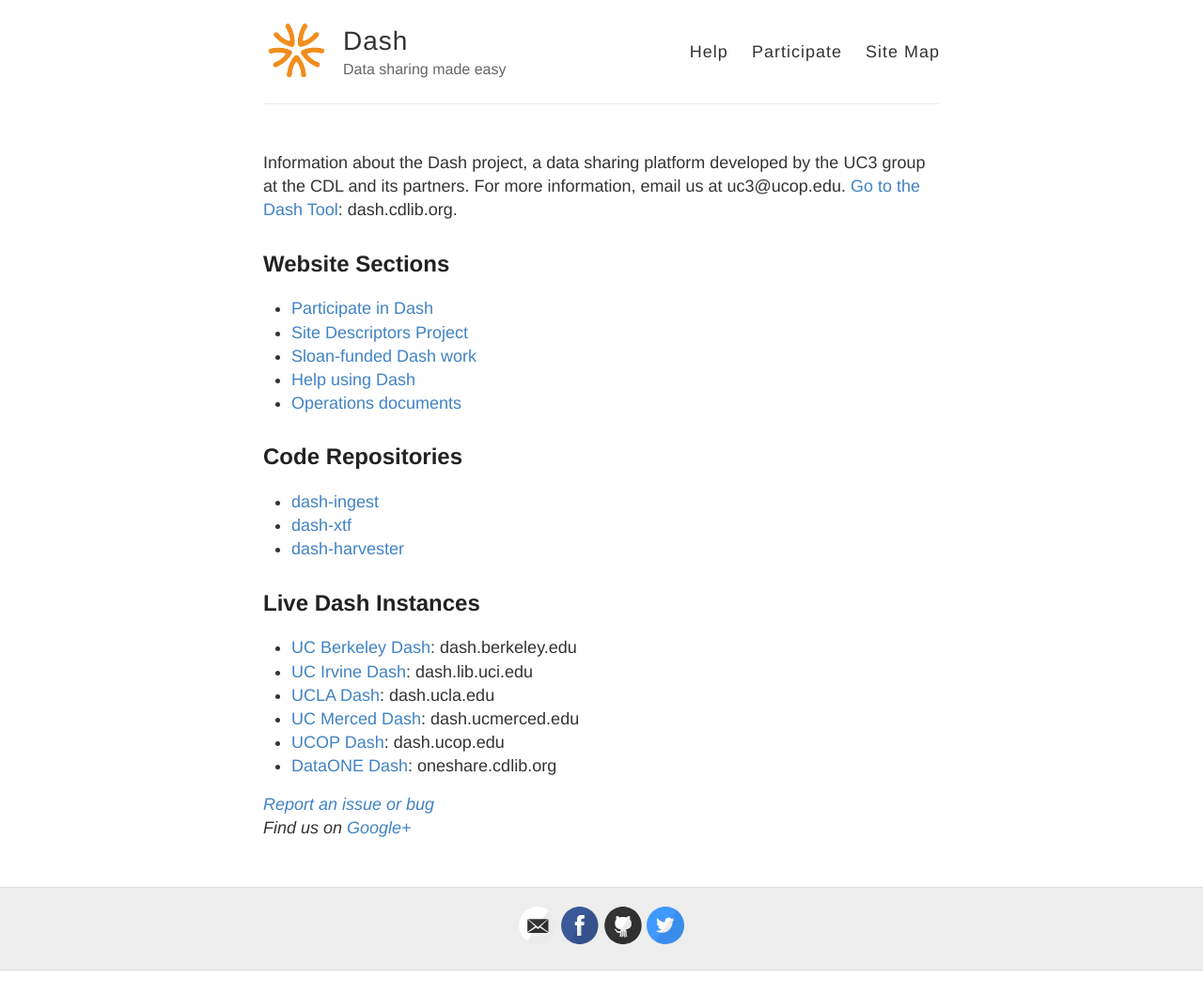
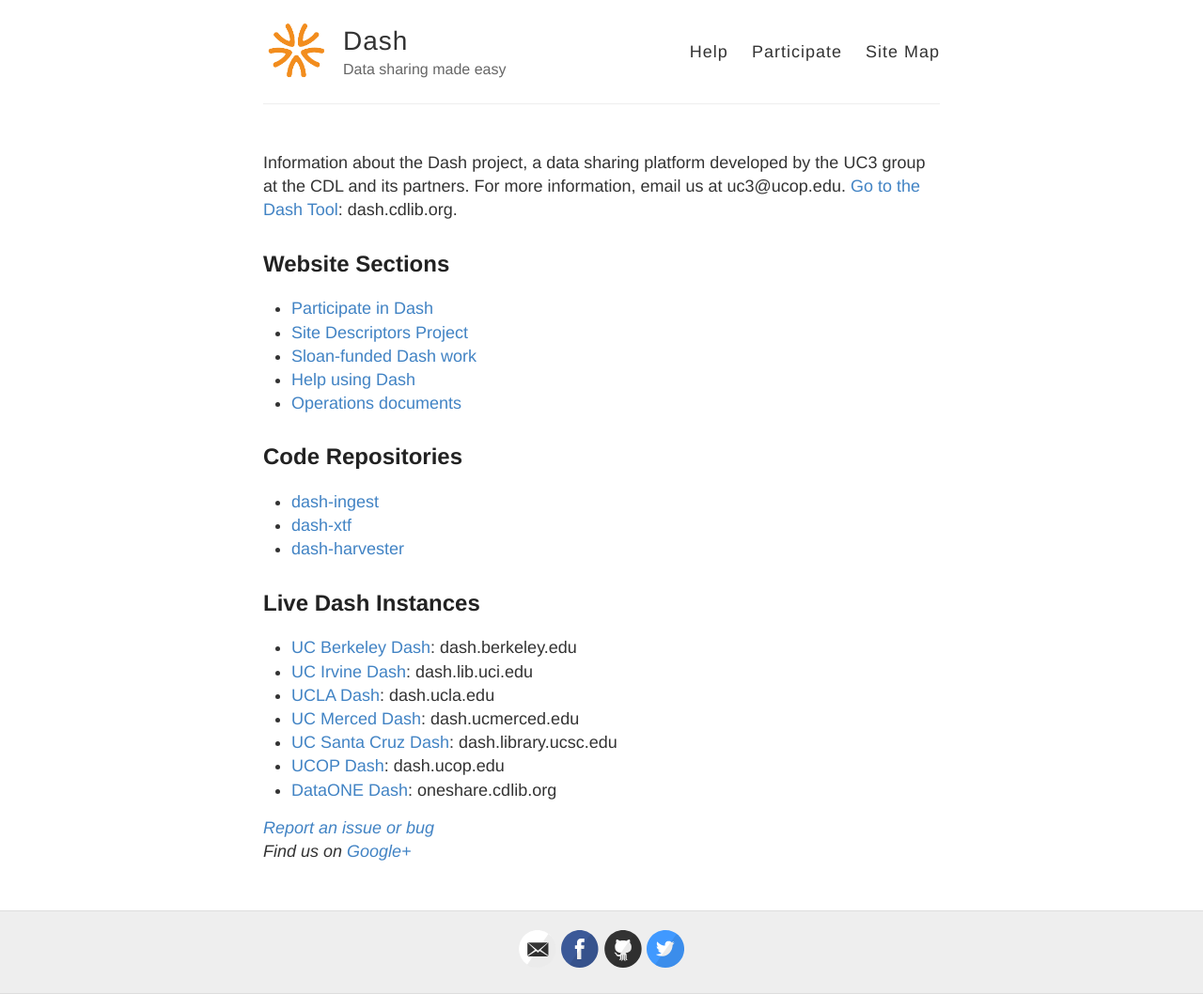
Before and after one commit to CDLUC3/dash, a Jekyll site: the page built from index.html, in a window 1280 px wide. Shown: the whole page at 94% size. Built offline with Jekyll 4.4.1, drawn with Linux system fonts in a browser that asks for light colours; before the commit the page ends 1033 px from its top, so only the background shows below that.

Commit message:
add UC santa cruz dash link

```diff
--- a/index.html
+++ b/index.html
@@ -29,6 +29,7 @@
 <li><a href=https://dash.lib.uci.edu>UC Irvine Dash</a>: dash.lib.uci.edu</li>
 <li><a href=https://dash.ucla.edu>UCLA Dash</a>: dash.ucla.edu</li>
 <li><a href=https://dash.ucmerced.edu>UC Merced Dash</a>: dash.ucmerced.edu</li>
+<li><a href=https://dash.library.ucsc.edu>UC Santa Cruz Dash</a>: dash.library.ucsc.edu</li>
 <li><a href=https://dash.ucop.edu>UCOP Dash</a>: dash.ucop.edu</li>
 <li><a href=https://oneshare.cdlib.org>DataONE Dash</a>: oneshare.cdlib.org</li>
  </ul>
```
